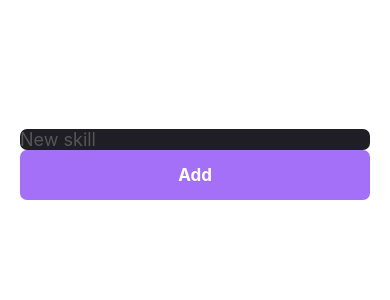
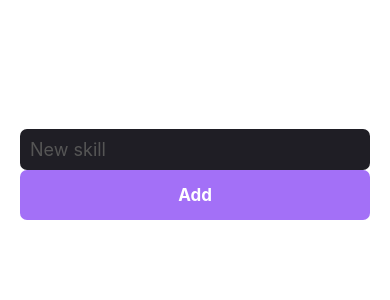
Before and after one commit to Gedsonfa/react_native, a React Native app in the folder myapp/: screen / in a window 390 px wide. Shown: the top 300 px of the page. Built offline with nearby package versions, Linux system fonts and the light colour scheme.

Commit message:
#F013 07. Meu primeiro componente customizado

```diff
--- /dev/null
+++ b/myapp/src/components/Button.js
@@ -0,0 +1,37 @@
+import React from "react";
+import {
+    TouchableOpacity,
+    Text,
+    StyleSheet
+} from 'react-native';
+
+export function Button(){
+    return (
+         <TouchableOpacity
+            style={styles.button}
+            activeOpacity={.7}
+            //onPress={handleAddNewSkill}
+        >
+            <Text style={styles.buttonText}>Add</Text>
+
+        </TouchableOpacity>
+
+    )
+}
+
+const styles = StyleSheet.create({
+
+    button: {
+        backgroundColor: '#A370F7',
+        padding: 15,
+        borderRadius: 7,
+        alignItems: 'center'
+    },
+
+    buttonText: {
+        color: '#FFF',
+        fontSize: 17,
+        fontWeight: 'bold',
+    },
+
+});
--- /dev/null
+++ b/myapp/src/components/SkillCard.js
@@ -0,0 +1,34 @@
+import React from "react";
+import {
+    TouchableOpacity,
+    Text,
+    StyleSheet
+} from 'react-native';
+
+export function SkillCard(){
+    return (
+        <TouchableOpacity key="1" style={styles.buttonSkill}>
+                        <Text style={styles.textSkill}>
+                            skill
+                        </Text>
+                    </TouchableOpacity>
+    )
+}
+
+const styles = StyleSheet.create({
+
+    buttonSkill: {
+        backgroundColor: '#1F1E25',
+        padding: 15,
+        borderRadius: 20,
+        alignItems: 'center',
+        marginVertical: 10
+    },
+
+    textSkill: {
+        color: '#FFF',
+        fontSize: 22,
+        fontWeight: 'bold',
+    }
+
+});
--- a/myapp/src/pages/Home.tsx
+++ b/myapp/src/pages/Home.tsx
@@ -5,8 +5,10 @@ import {
     StyleSheet,
     TextInput,
     Platform,
-    TouchableOpacity
 } from 'react-native';
+
+import { Button } from "../components/Button";
+import { SkillCard } from "../components/SkillCard";
 
 export  function Home(){
     const [newSkill, setNewSkill] = useState('');
@@ -28,14 +30,7 @@ export  function Home(){
                 onChangeText={setNewSkill}
             />
 
-            <TouchableOpacity
-                style={styles.button}
-                activeOpacity={.7}
-                onPress={handleAddNewSkill}
-            >
-                <Text style={styles.buttonText}>Add</Text>
-
-            </TouchableOpacity>
+            <Button/>
 
             <Text style={[styles.title, { marginVertical: 50 }]}>
 
@@ -45,11 +40,9 @@ export  function Home(){
 
             {
                 mySkills.map(skill => (
-                    <TouchableOpacity key={skill} style={styles.buttonSkill}>
-                        <Text style={styles.textSkill}>
-                            {skill}
-                        </Text>
-                    </TouchableOpacity>
+
+                    <SkillCard/>
+
                 ))
             }
 
@@ -76,35 +69,9 @@ const styles = StyleSheet.create({
         backgroundColor: '#1F1E25',
         color: '#FFF',
         fontSize: 18,
+        padding: Platform.OS === 'ios' ? 15 : 10,
         marginTop: 30,
         borderRadius: 7
     },
 
-    button: {
-        backgroundColor: '#A370F7',
-        padding: 15,
-        borderRadius: 7,
-        alignItems: 'center'
-    },
-
-    buttonText: {
-        color: '#FFF',
-        fontSize: 17,
-        fontWeight: 'bold',
-    },
-
-    buttonSkill: {
-        backgroundColor: '#1F1E25',
-        padding: 15,
-        borderRadius: 20,
-        alignItems: 'center',
-        marginVertical: 10
-    },
-
-    textSkill: {
-        color: '#FFF',
-        fontSize: 22,
-        fontWeight: 'bold',
-    }
-
 });
```
